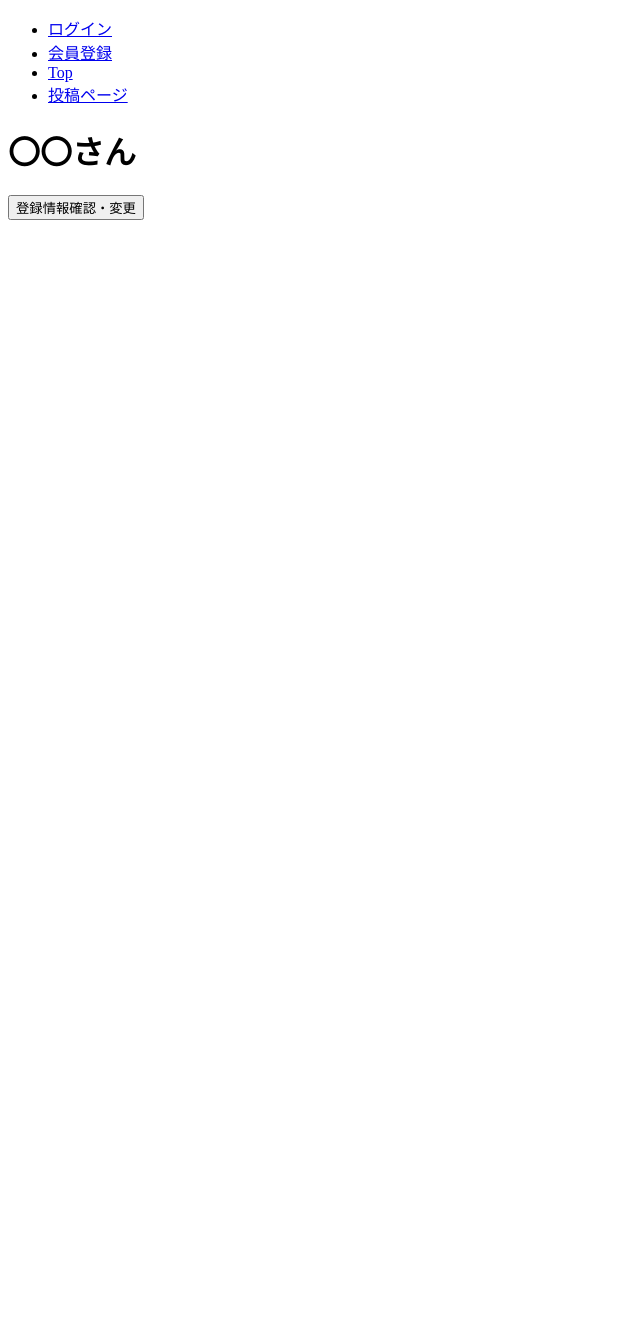
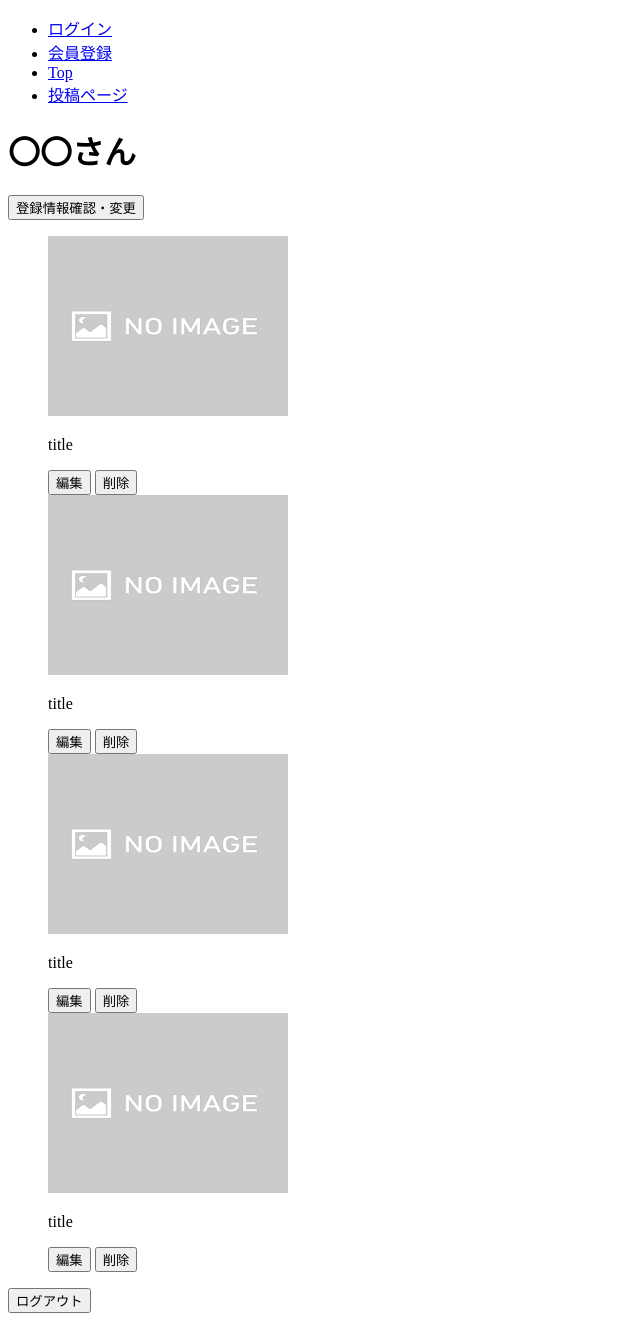
Before and after one commit to kaitwun/graduation_work, a Flask app: template templates/mypage.html in a window 1280 px wide. Shown: the whole page, without its empty margins (0-640 px from the left). Before the commit the page ends 220 px from the top, so only its background shows below. Run offline with Flask 2, Linux system fonts and the light colour scheme; the template is opened without the code that fills it: most values are stand-ins (such as "Sample title", 1, 10 or a date in 2020); parts of the project's set-up code (start-up, migrations or seed data) failed here and were passed over.

Commit message:
write mypage.html

```diff
--- a/templates/mypage.html
+++ b/templates/mypage.html
@@ -1,9 +1,52 @@
 {% extends "base.html" %}
 
 {% block content %}
-<div class=""></div>
+<div class="mypage_header">
+
    <h1>〇〇さん</h1>
+
    <button type="button" name="profile_edit">登録情報確認・変更</button>
+
+
+</div>
+
+<div class="mypage_post_list">
+
+   <ul style="list-style-type: none;" style="display: inline;">
+      <li>
+         <img src="../static/img/no_img.png" alt="">
+         <p>title</p>
+         <button type="button" name="edit_{{post_id}}">編集</button>
+         <button type="button" name="delete_{{post_id}}">削除</button>
+      </li>
+
+      <li>
+         <img src="../static/img/no_img.png" alt="">
+         <p>title</p>
+         <button type="button" name="edit_{{post_id}}">編集</button>
+         <button type="button" name="delete_{{post_id}}">削除</button>
+      </li>
+
+      <li>
+         <img src="../static/img/no_img.png" alt="">
+         <p>title</p>
+         <button type="button" name="edit_{{post_id}}">編集</button>
+         <button type="button" name="delete_{{post_id}}">削除</button>
+      </li>
+
+      <li>
+         <img src="../static/img/no_img.png" alt="">
+         <p>title</p>
+         <button type="button" name="edit_{{post_id}}">編集</button>
+         <button type="button" name="delete_{{post_id}}">削除</button>
+      </li>
+
+   </ul>
+
+</div>
+
+<button type="button" name="logout">ログアウト</button>
+
 
 
 
```
